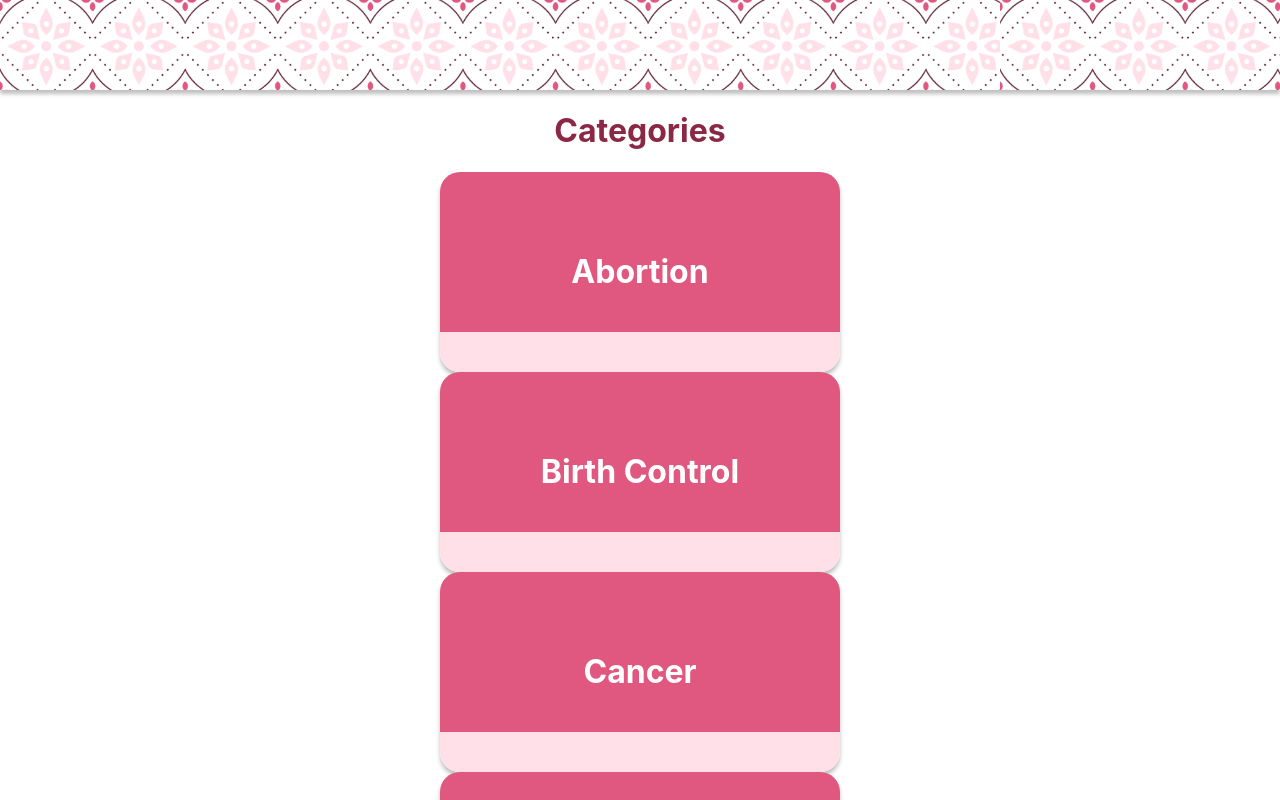
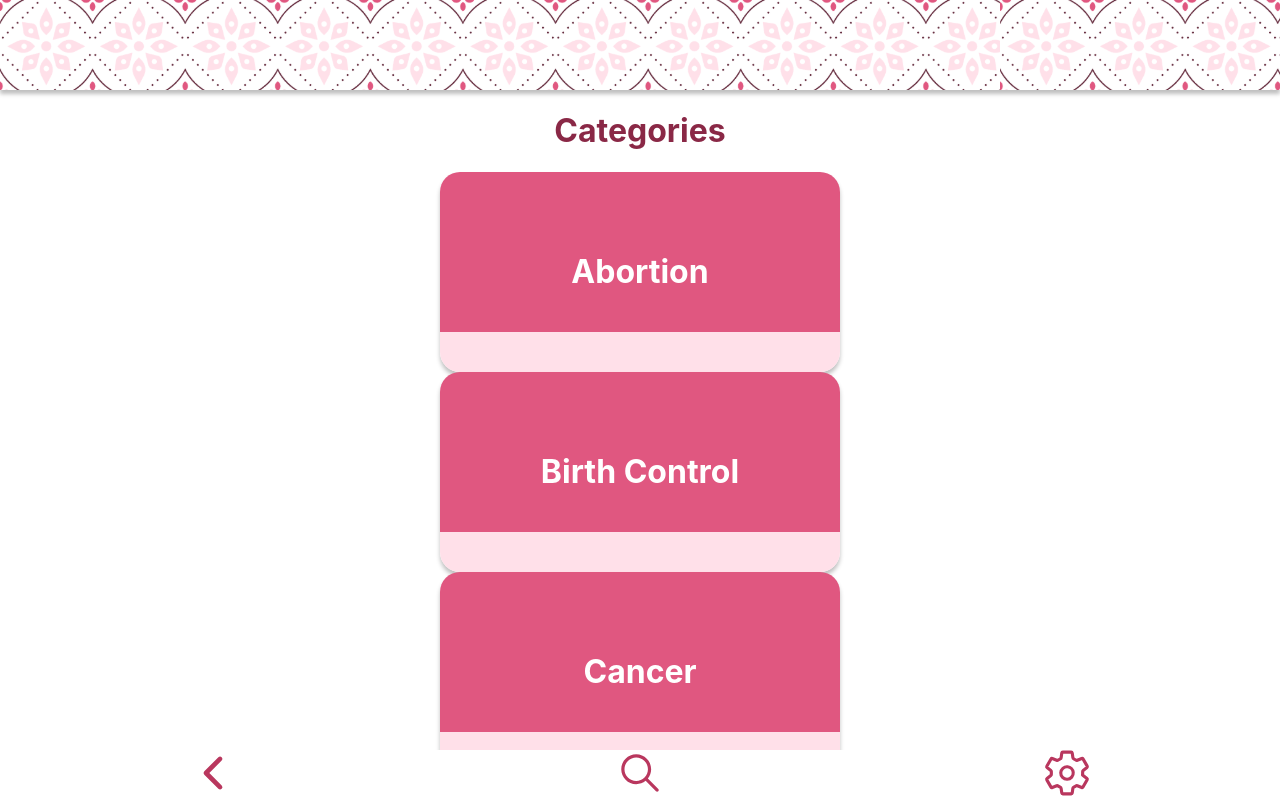
Before and after one commit to SheidaRa/HackTGap, a React (Create React App) app in the folder glow-girl/: page / in a window 1280 px wide. Shown: the top 800 px of the page. Built offline with nearby package versions, Linux system fonts and the light colour scheme.

Commit message:
Footer css

```diff
--- a/glow-girl/src/components/Footer/Footer.css
+++ b/glow-girl/src/components/Footer/Footer.css
@@ -1,7 +1,14 @@
-#footer {
+footer {
     background-color: #FFFFFF;
-    height: 100px;
+    height: 50px;
     width: 100%;
     position: fixed;
     bottom: 0px;
+    display: flex;
+    align-items: center;
 }
+
+.settings-item {
+    flex: 1;
+    color: #B9375E;
+}
--- a/glow-girl/src/components/Footer/Footer.jsx
+++ b/glow-girl/src/components/Footer/Footer.jsx
@@ -4,15 +4,12 @@ import { Container, Row, Col } from "react-bootstrap"
 import './Footer.css';
 
 function Footer(){
-    // have this be a grid component from bootstrap with 3 columns, each one being a button
     return(
-    <Container>
-      <Row>
-        <Col><IoChevronBackOutline /></Col>
-        <Col><IoIosSearch /></Col>
-        <Col><IoSettingsOutline /></Col>
-      </Row>
-    </Container>
+       <footer>
+        <div className="settings-item"><IoChevronBackOutline size={50} /></div>
+        <div className="settings-item"><IoIosSearch size={50} /></div>
+        <div className="settings-item"><IoSettingsOutline size={50} /></div>
+       </footer>
     );
 }
 
```
